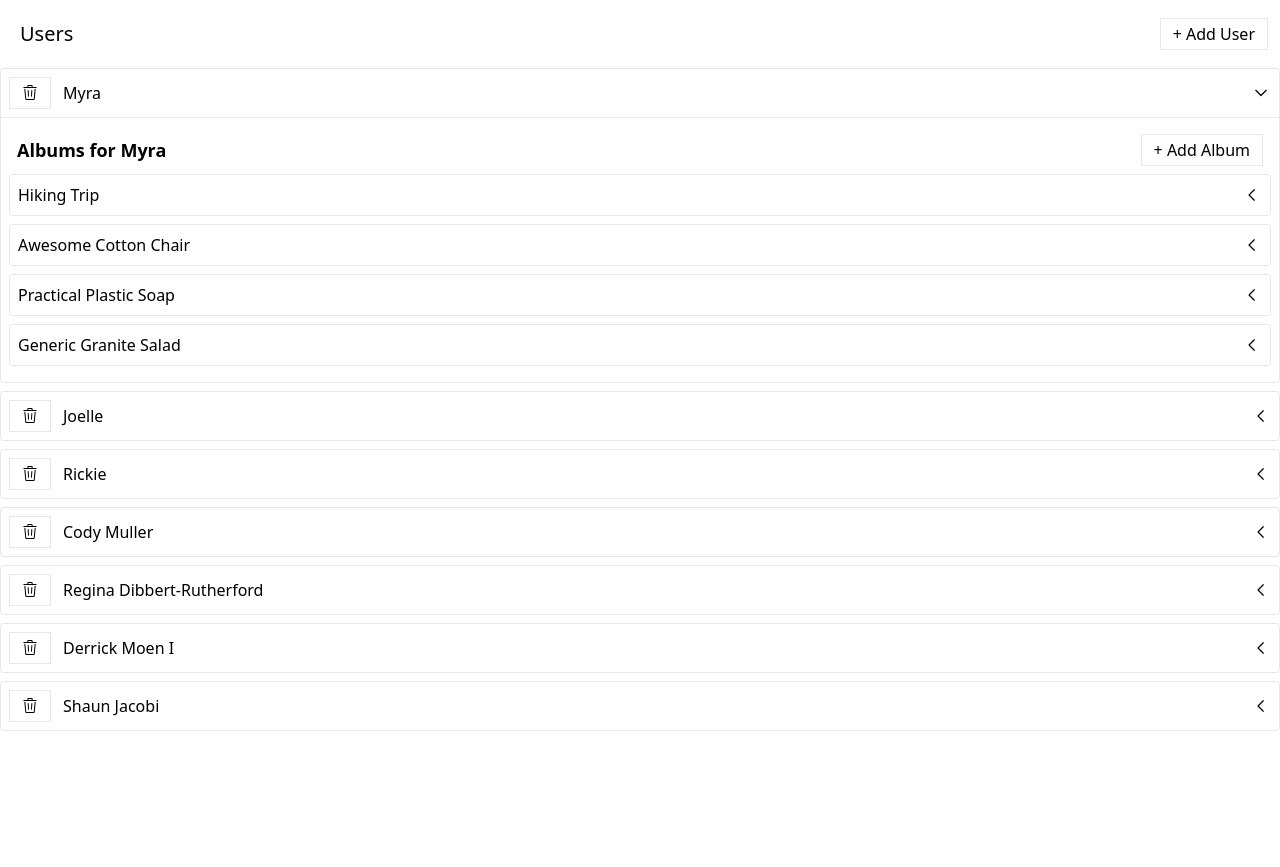
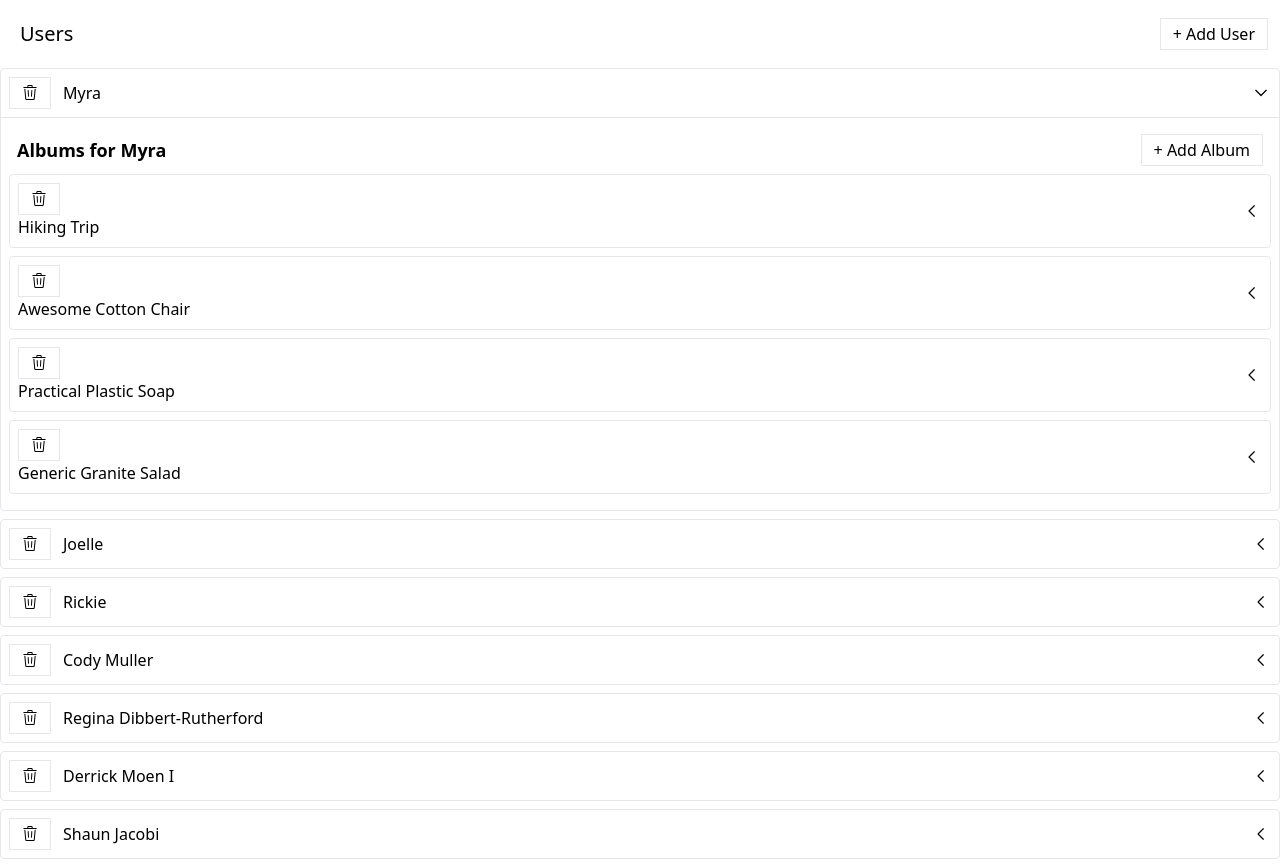
Before and after one commit to numberwang55/media-vite, a React (Vite) app: page / in a window 1280 px wide. Both pictures are taken after a click on the element 1261 px from the left and 93 px from the top of the page. Before the commit the page ends 800 px from the top, so only its background shows below. Built offline with nearby package versions, Linux system fonts and the light colour scheme; data requests are answered from the project's data file.

Commit message:
Feature: AlbumsListItem

```diff
--- a/src/components/AlbumsList.jsx
+++ b/src/components/AlbumsList.jsx
@@ -2,6 +2,7 @@ import { useFetchAlbumsQuery, useAddAlbumMutation, useDeleteAlbumMutation } from
 import Skeleton from "./Skeleton";
 import ExpandablePanel from "./ExpandablePanel";
 import Button from "./Button";
+import AlbumsListItem from "./AlbumsListItem";
 
 export default function AlbumsList({ user }) {
   const { data, error, isLoading } = useFetchAlbumsQuery(user);
@@ -19,12 +20,7 @@ export default function AlbumsList({ user }) {
     content = <div>Error Loading Albums</div>;
   } else {
     content = data.map((album) => {
-      const header = <div>{album.title}</div>;
-      return (
-        <ExpandablePanel key={album.id} header={header}>
-          List of photos in the album
-        </ExpandablePanel>
-      );
+      return <AlbumsListItem key={album.id} album={album}/>
     });
   }
 
--- /dev/null
+++ b/src/components/AlbumsListItem.jsx
@@ -0,0 +1,15 @@
+import Button from "./Button";
+import ExpandablePanel from "./ExpandablePanel";
+import { GoTrash } from "react-icons/go";
+
+export default function AlbumsListItem({album}) {
+  const header = <div>
+    <Button><GoTrash/></Button>
+    {album.title}
+    </div>;
+  return (
+    <ExpandablePanel key={album.id} header={header}>
+      List of photos in the album
+    </ExpandablePanel>
+  );
+}
```
